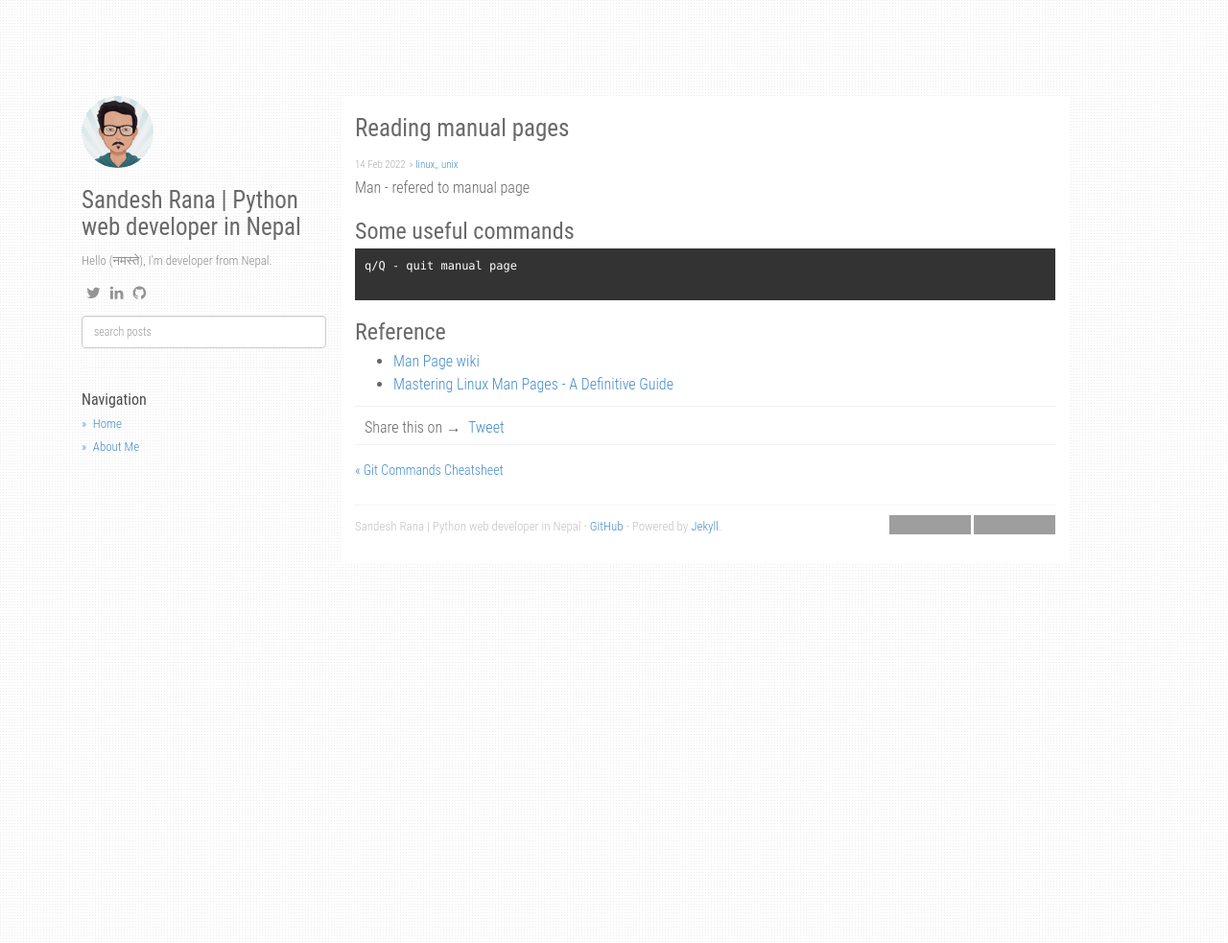
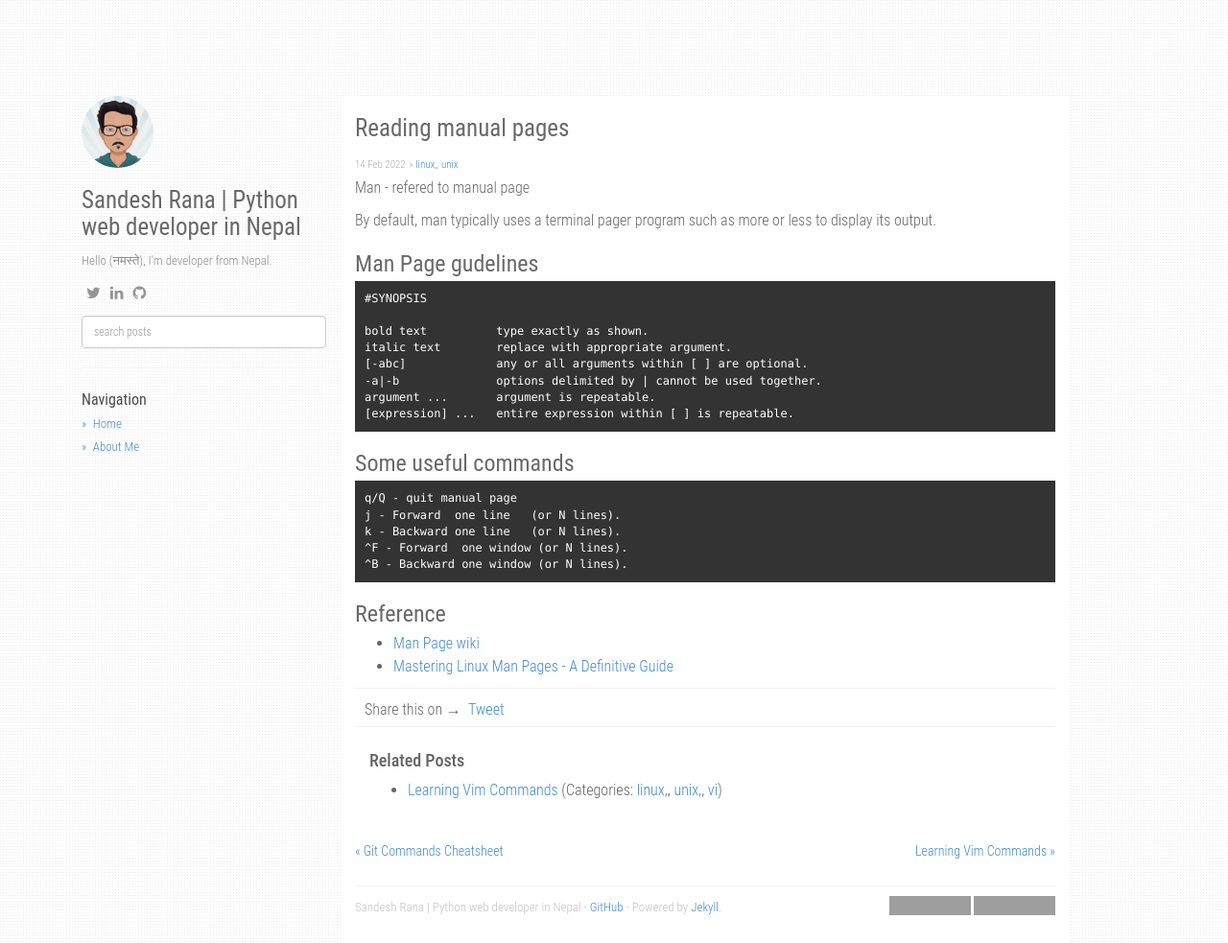
Before and after one commit to vimm0/vimm0.github.io, a Jekyll site: the page built from _posts/2022-02-14-reading-man-page.md, in a window 1280 px wide and 983 px high. Shown: the whole window at 96% size. Built offline with Jekyll 4.4.1, drawn with Linux system fonts in a browser that asks for light colours; nearby versions of some CDN libraries; comment, search, counter and statistics services are not loaded; grey boxes are pictures that could not be loaded.

Commit message:
Fix new learning vim commands post and update content on man page post

````diff
--- a/_posts/2022-02-14-reading-man-page.md
+++ b/_posts/2022-02-14-reading-man-page.md
@@ -7,10 +7,28 @@ categories: linux, unix
 
 Man - refered to manual page
 
+By default, man typically uses a terminal pager program such as more or less to display its output.
+
+### Man Page gudelines
+```
+#SYNOPSIS
+
+bold text          type exactly as shown.
+italic text        replace with appropriate argument.
+[-abc]             any or all arguments within [ ] are optional.
+-a|-b              options delimited by | cannot be used together.
+argument ...       argument is repeatable.
+[expression] ...   entire expression within [ ] is repeatable.
+```
+
+
 ### Some useful commands
 ```
 q/Q - quit manual page
-
+j - Forward  one line   (or N lines).
+k - Backward one line   (or N lines).
+^F - Forward  one window (or N lines).
+^B - Backward one window (or N lines).
 ```
 
 ### Reference
--- /dev/null
+++ b/category/vi.md
@@ -0,0 +1,6 @@
+---
+layout: posts_by_category
+categories: vi
+title: Vi
+permalink: /category/vi
+---
````
Also changed, not shown: _posts/2022-02-14-learning-vim-commands.md (added, +26 -0 lines), category/django.md (line endings or trailing spaces).
